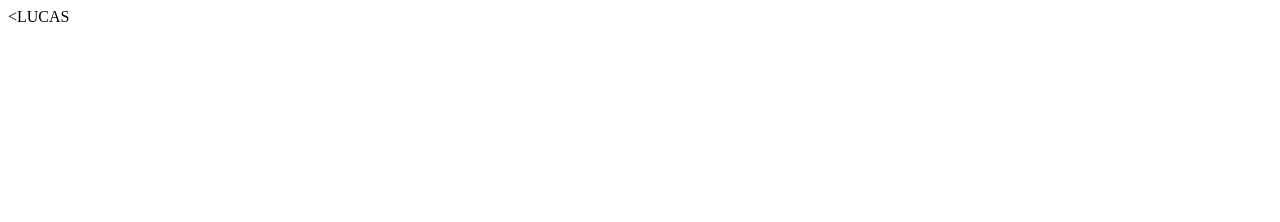
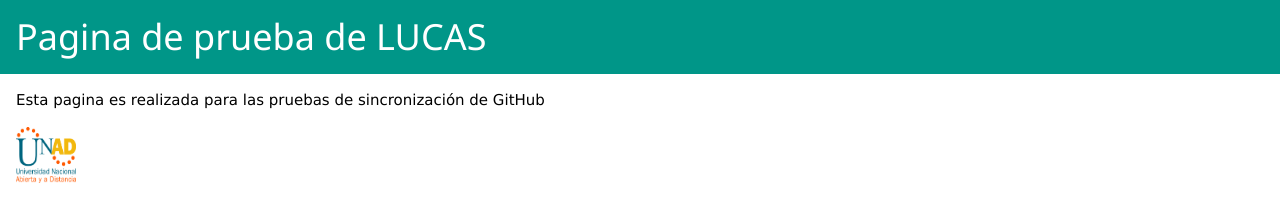
Before and after one commit to LucasHernando/Prueba, a plain HTML site: page Pagina/index.html in a window 1280 px wide. Drawn offline with nearby package versions, Linux system fonts and the light colour scheme.

Commit message:
Modificaciones y imagen de la unad
Modificaciones a la pagina web

```diff
--- a/Pagina/index.html
+++ b/Pagina/index.html
@@ -2,9 +2,21 @@
 <html lang="es" dir="ltr">
   <head>
     <meta charset="utf-8">
+    <meta name="viewport" content="width=device-width, initial-scale=1">
+     <link rel="stylesheet" href="https://www.w3schools.com/w3css/4/w3.css">
     <title>PAGINA DE PRUEBA DE LUCAS</title>
   </head>
   <body>
-    <<label for="label1">LUCAS</label>
+
+    <div class="w3-container w3-teal">
+      <h1>Pagina de prueba de LUCAS</h1>
+    </div>
+
+    <div class="w3-container">
+      <p>Esta pagina es realizada para las pruebas de sincronización de GitHub</p>
+      <img src="Unad.jpg" style="max-width:100%;width:60px;height:56px;">
+    </div>
+
+
   </body>
 </html>
```
Also changed, not shown: Pagina/Unad.jpg (added).
